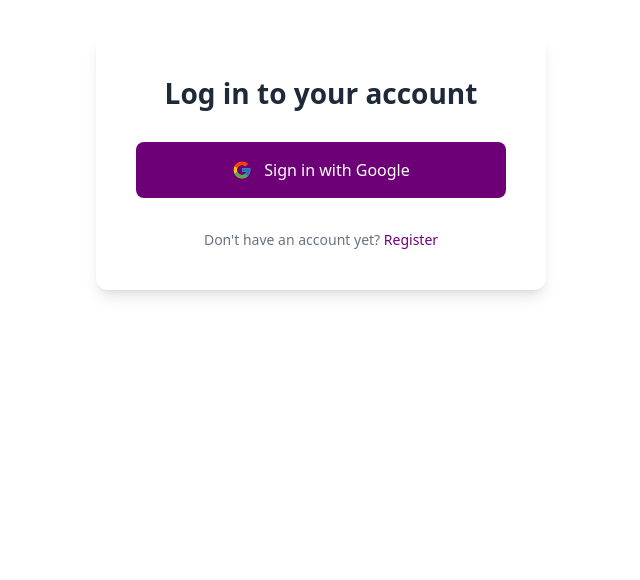
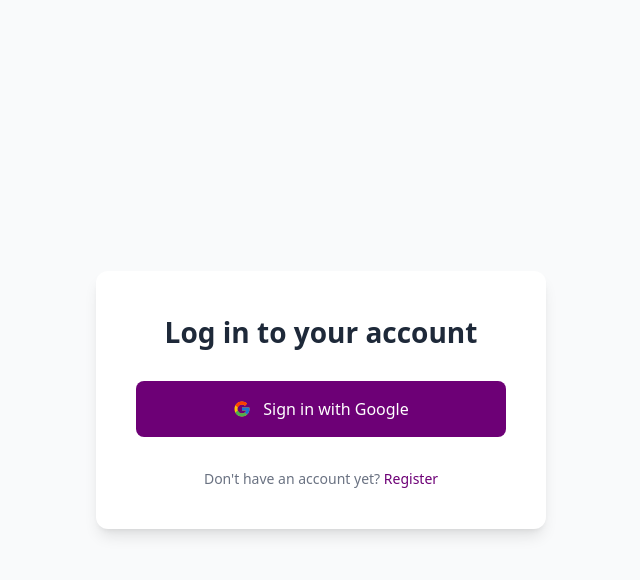
Before and after one commit to mccartheney/food-loop, a Next.js app: page /auth/login in a window 1280 px wide. Shown: the top 580 px of the page, without its empty margins (319-959 px from the left). Built offline with nearby package versions, Linux system fonts and the light colour scheme.

Commit message:
new update login and update dashboard

```diff
--- a/src/components/AllForms/LoginForm.tsx
+++ b/src/components/AllForms/LoginForm.tsx
@@ -2,6 +2,7 @@
 
 import { signIn } from 'next-auth/react';
 import Link from 'next/link';
+import Image from 'next/image';
 
 const LoginForm: React.FC = () => {
   const handleGoogleSignIn = () => {
@@ -9,7 +10,9 @@ const LoginForm: React.FC = () => {
   };
 
   return (
-    <div className="max-w-[450px] w-full mx-auto my-8 p-10 bg-white rounded-xl shadow-lg animate-[fade-in_0.5s_ease-out]">
+    // Add a full-height container with flex centering
+    <div className="min-h-screen w-full flex items-center justify-center bg-gray-50">
+      <div className="max-w-[450px] w-full mx-4 md:mx-auto p-10 bg-white rounded-xl shadow-lg animate-[fade-in_0.5s_ease-out]">
         <h1 className="text-[1.75rem] font-bold text-center mb-7 text-gray-800">
           Log in to your account
         </h1>
@@ -20,12 +23,12 @@ const LoginForm: React.FC = () => {
             onClick={handleGoogleSignIn}
             className="flex items-center justify-center gap-3 w-full py-4 px-6 bg-primary hover:bg-primary-focus text-white rounded-lg transition-all hover:-translate-y-0.5 hover:shadow-md font-medium"
           >
-          <svg width="20" height="20" xmlns="http://www.w3.org/2000/svg" viewBox="0 0 48 48" className="flex-shrink-0">
-            <path fill="#FFC107" d="M43.611,20.083H42V20H24v8h11.303c-1.649,4.657-6.08,8-11.303,8c-6.627,0-12-5.373-12-12c0-6.627,5.373-12,12-12c3.059,0,5.842,1.154,7.961,3.039l5.657-5.657C34.046,6.053,29.268,4,24,4C12.955,4,4,12.955,4,24c0,11.045,8.955,20,20,20c11.045,0,20-8.955,20-20C44,22.659,43.862,21.35,43.611,20.083z" />
-            <path fill="#FF3D00" d="M6.306,14.691l6.571,4.819C14.655,15.108,18.961,12,24,12c3.059,0,5.842,1.154,7.961,3.039l5.657-5.657C34.046,6.053,29.268,4,24,4C16.318,4,9.656,8.337,6.306,14.691z" />
-            <path fill="#4CAF50" d="M24,44c5.166,0,9.86-1.977,13.409-5.192l-6.19-5.238C29.211,35.091,26.715,36,24,36c-5.202,0-9.619-3.317-11.283-7.946l-6.522,5.025C9.505,39.556,16.227,44,24,44z" />
-            <path fill="#1976D2" d="M43.611,20.083H42V20H24v8h11.303c-0.792,2.237-2.231,4.166-4.087,5.571c0.001-0.001,0.002-0.001,0.003-0.002l6.19,5.238C36.971,39.205,44,34,44,24C44,22.659,43.862,21.35,43.611,20.083z" />
-          </svg>
+            <Image
+              src="/google.svg"
+              alt="Google"
+              width={18}
+              height={18}
+            />
             Sign in with Google
           </button>
         </div>
@@ -37,6 +40,7 @@ const LoginForm: React.FC = () => {
           </Link>
         </p>
       </div>
+    </div>
   );
 };
 
--- a/src/components/AllForms/SignupForm.tsx
+++ b/src/components/AllForms/SignupForm.tsx
@@ -5,6 +5,7 @@ import { useRouter } from 'next/navigation';
 import { signIn } from 'next-auth/react';
 import { useForm } from 'react-hook-form';
 import Link from 'next/link';
+import Image from 'next/image';
 
 interface SignupFormData {
   name: string;
@@ -22,7 +23,6 @@ const SignupForm: React.FC = () => {
     try {
       setIsSubmitting(true);
 
-      // API call to create the company
       const response = await fetch('/api/auth/signup', {
         method: 'POST',
         headers: {
@@ -42,7 +42,6 @@ const SignupForm: React.FC = () => {
 
       setSubmitSuccess(true);
 
-      // Redirect after successful signup
       setTimeout(() => {
         router.push('/dashboard');
       }, 1500);
@@ -146,12 +145,12 @@ const SignupForm: React.FC = () => {
           onClick={handleGoogleSignIn}
           className="flex items-center justify-center gap-3 w-full py-3.5 px-6 border border-gray-200 rounded-lg hover:bg-gray-50 transition-all hover:shadow-sm"
         >
-          <svg width="18" height="18" xmlns="http://www.w3.org/2000/svg" viewBox="0 0 48 48">
-            <path fill="#FFC107" d="M43.611,20.083H42V20H24v8h11.303c-1.649,4.657-6.08,8-11.303,8c-6.627,0-12-5.373-12-12c0-6.627,5.373-12,12-12c3.059,0,5.842,1.154,7.961,3.039l5.657-5.657C34.046,6.053,29.268,4,24,4C12.955,4,4,12.955,4,24c0,11.045,8.955,20,20,20c11.045,0,20-8.955,20-20C44,22.659,43.862,21.35,43.611,20.083z" />
-            <path fill="#FF3D00" d="M6.306,14.691l6.571,4.819C14.655,15.108,18.961,12,24,12c3.059,0,5.842,1.154,7.961,3.039l5.657-5.657C34.046,6.053,29.268,4,24,4C16.318,4,9.656,8.337,6.306,14.691z" />
-            <path fill="#4CAF50" d="M24,44c5.166,0,9.86-1.977,13.409-5.192l-6.19-5.238C29.211,35.091,26.715,36,24,36c-5.202,0-9.619-3.317-11.283-7.946l-6.522,5.025C9.505,39.556,16.227,44,24,44z" />
-            <path fill="#1976D2" d="M43.611,20.083H42V20H24v8h11.303c-0.792,2.237-2.231,4.166-4.087,5.571c0.001-0.001,0.002-0.001,0.003-0.002l6.19,5.238C36.971,39.205,44,34,44,24C44,22.659,43.862,21.35,43.611,20.083z" />
-          </svg>
+          <Image
+            src="/google.svg"
+            alt="Google"
+            width={18}
+            height={18}
+          />
           Sign up with Google
         </button>
       </form>
--- a/src/components/AllForms/SigupFormONG.tsx
+++ b/src/components/AllForms/SigupFormONG.tsx
@@ -5,6 +5,7 @@ import { useRouter } from 'next/navigation';
 import { signIn } from 'next-auth/react';
 import { useForm } from 'react-hook-form';
 import Link from 'next/link';
+import Image from 'next/image';
 
 interface SignupFormData {
   name: string;
@@ -22,7 +23,6 @@ const SignupFormONG: React.FC = () => {
     try {
       setIsSubmitting(true);
 
-      // API call to create the ONG
       const response = await fetch('/api/auth/signup', {
         method: 'POST',
         headers: {
@@ -42,7 +42,6 @@ const SignupFormONG: React.FC = () => {
 
       setSubmitSuccess(true);
 
-      // Redirect after successful signup
       setTimeout(() => {
         router.push('/dashboard');
       }, 1500);
@@ -146,12 +145,12 @@ const SignupFormONG: React.FC = () => {
           onClick={handleGoogleSignIn}
           className="flex items-center justify-center gap-3 w-full py-3.5 px-6 border border-gray-200 rounded-lg hover:bg-gray-50 transition-all hover:shadow-sm"
         >
-          <svg width="18" height="18" xmlns="http://www.w3.org/2000/svg" viewBox="0 0 48 48">
-            <path fill="#FFC107" d="M43.611,20.083H42V20H24v8h11.303c-1.649,4.657-6.08,8-11.303,8c-6.627,0-12-5.373-12-12c0-6.627,5.373-12,12-12c3.059,0,5.842,1.154,7.961,3.039l5.657-5.657C34.046,6.053,29.268,4,24,4C12.955,4,4,12.955,4,24c0,11.045,8.955,20,20,20c11.045,0,20-8.955,20-20C44,22.659,43.862,21.35,43.611,20.083z" />
-            <path fill="#FF3D00" d="M6.306,14.691l6.571,4.819C14.655,15.108,18.961,12,24,12c3.059,0,5.842,1.154,7.961,3.039l5.657-5.657C34.046,6.053,29.268,4,24,4C16.318,4,9.656,8.337,6.306,14.691z" />
-            <path fill="#4CAF50" d="M24,44c5.166,0,9.86-1.977,13.409-5.192l-6.19-5.238C29.211,35.091,26.715,36,24,36c-5.202,0-9.619-3.317-11.283-7.946l-6.522,5.025C9.505,39.556,16.227,44,24,44z" />
-            <path fill="#1976D2" d="M43.611,20.083H42V20H24v8h11.303c-0.792,2.237-2.231,4.166-4.087,5.571c0.001-0.001,0.002-0.001,0.003-0.002l6.19,5.238C36.971,39.205,44,34,44,24C44,22.659,43.862,21.35,43.611,20.083z" />
-          </svg>
+          <Image
+            src="/google.svg"
+            alt="Google"
+            width={18}
+            height={18}
+          />
           Register with Google
         </button>
       </form>
--- a/src/components/dashboard/DashboardLayout.tsx
+++ b/src/components/dashboard/DashboardLayout.tsx
@@ -24,7 +24,6 @@ const DashboardLayout: React.FC<DashboardLayoutProps> = ({ children }) => {
   const pathname = usePathname();
   const [isMobile, setIsMobile] = useState(false);
 
-  // Check if we're on mobile
   useEffect(() => {
     const checkMobile = () => {
       setIsMobile(window.innerWidth < 768);
@@ -37,10 +36,8 @@ const DashboardLayout: React.FC<DashboardLayoutProps> = ({ children }) => {
 
   return (
     <div className="min-h-screen bg-gray-50 flex flex-col">
-      {/* Mobile Header - only visible on mobile */}
       {isMobile && <MobileHeader />}
 
-      {/* Desktop Sidebar - Hidden on Mobile - Now with white background */}
       {!isMobile && (
         <motion.div
           initial={{ x: -60 }}
@@ -95,14 +92,12 @@ const DashboardLayout: React.FC<DashboardLayoutProps> = ({ children }) => {
         </motion.div>
       )}
 
-      {/* Main content */}
       <div className={`flex-1 ${!isMobile ? 'ml-14' : 'mt-16'}`}>
         <main className="max-w-7xl mx-auto p-4">
           {children}
         </main>
       </div>
 
-      {/* Mobile Bottom Navigation - Hidden on Desktop */}
       <AnimatePresence>
         {isMobile && (
           <motion.div
@@ -135,7 +130,6 @@ const DashboardLayout: React.FC<DashboardLayoutProps> = ({ children }) => {
         )}
       </AnimatePresence>
 
-      {/* Add bottom padding on mobile for the navigation bar */}
       {isMobile && <div className="h-16"></div>}
     </div>
   );
--- a/src/components/dashboard/cards/MobileHeader.tsx
+++ b/src/components/dashboard/cards/MobileHeader.tsx
@@ -3,6 +3,7 @@
 import { motion } from 'framer-motion';
 import Link from 'next/link';
 import Image from 'next/image';
+import { CgProfile } from "react-icons/cg";
 
 const MobileHeader: React.FC = () => {
   return (
@@ -11,16 +12,12 @@ const MobileHeader: React.FC = () => {
       animate={{ y: 0 }}
       className="fixed top-0 left-0 right-0 h-16 bg-white border-b flex justify-between items-center px-4 z-30"
     >
-      {/* User Profile Icon */}
       <Link href="/dashboard/profile" className="btn btn-ghost btn-circle avatar">
         <div className="w-10 h-10 rounded-full bg-slate-200 flex items-center justify-center">
-          <svg xmlns="http://www.w3.org/2000/svg" viewBox="0 0 24 24" fill="currentColor" className="w-6 h-6 text-slate-600">
-            <path fillRule="evenodd" d="M7.5 6a4.5 4.5 0 119 0 4.5 4.5 0 01-9 0zM3.751 20.105a8.25 8.25 0 0116.498 0 .75.75 0 01-.437.695A18.683 18.683 0 0112 22.5c-2.786 0-5.433-.608-7.812-1.7a.75.75 0 01-.437-.695z" clipRule="evenodd" />
-          </svg>
+          <CgProfile className="w-6 h-6 text-slate-600" />
         </div>
       </Link>
 
-      {/* App Logo - Using your logo.svg */}
       <div className="flex items-center justify-center">
         <div className="w-10 h-10 flex items-center justify-center">
           <Image
@@ -34,7 +31,6 @@ const MobileHeader: React.FC = () => {
         </div>
       </div>
 
-      {/* Messages/Navigation Icon - Using sent.png */}
       <Link href="/dashboard/messages" className="btn btn-ghost btn-circle">
         <div className="w-10 h-10 flex items-center justify-center">
           <Image
--- a/src/components/dashboard/cards/PantryItemsCard.tsx
+++ b/src/components/dashboard/cards/PantryItemsCard.tsx
@@ -48,7 +48,6 @@ const pantryItems = [
   }
 ];
 
-// Icons mapping for the items
 const getIcon = (icon: string, color: string) => {
   return <div className={`w-6 h-6 rounded ${color}`}></div>;
 };
--- a/src/components/dashboard/cards/RecipesCard.tsx
+++ b/src/components/dashboard/cards/RecipesCard.tsx
@@ -2,6 +2,7 @@
 
 import { motion } from 'framer-motion';
 import { useEffect, useState } from 'react';
+import Image from 'next/image';
 
 const recipes = [
   {
@@ -67,12 +68,15 @@ const RecipesCard: React.FC = () => {
               transition={{ duration: 0.3, delay: 0.1 + index * 0.1 }}
               className={`relative flex-shrink-0 ${isMobile ? 'w-36 h-48' : 'w-48 h-64'} rounded-lg overflow-hidden shadow-sm`}
             >
-              {/* Use a colored div as a placeholder for the image */}
               <div className="absolute inset-0 bg-gradient-to-br from-orange-100 to-orange-300 flex flex-col items-center justify-center">
                 <div className={`${isMobile ? 'w-16 h-16' : 'w-24 h-24'} bg-orange-400/50 rounded-md flex items-center justify-center mb-3`}>
-                  <svg xmlns="http://www.w3.org/2000/svg" className={`${isMobile ? 'h-8 w-8' : 'h-12 w-12'} text-white`} viewBox="0 0 20 20" fill="currentColor">
-                    <path d="M3 1a1 1 0 000 2h1.22l.305 1.222a.997.997 0 00.01.042l1.358 5.43-.893.892C3.74 11.846 4.632 14 6.414 14H15a1 1 0 000-2H6.414l1-1H14a1 1 0 00.894-.553l3-6A1 1 0 0017 3H6.28l-.31-1.243A1 1 0 005 1H3zM16 16.5a1.5 1.5 0 11-3 0 1.5 1.5 0 013 0zM6.5 18a1.5 1.5 0 100-3 1.5 1.5 0 000 3z" />
-                  </svg>
+                  <Image
+                    src="/shopping.png"
+                    alt="Shopping Cart"
+                    width={isMobile ? 32 : 48}
+                    height={isMobile ? 32 : 48}
+                    className="text-white"
+                  />
                 </div>
                 <div className="text-center px-2">
                   <h3 className={`font-medium text-gray-800 ${isMobile ? 'text-xs' : 'text-sm'}`}>{recipe.name}</h3>
```
Also changed, not shown: public/google.svg (added), public/shopping.png (added). Lines whose indentation alone changed are shown as unchanged.
